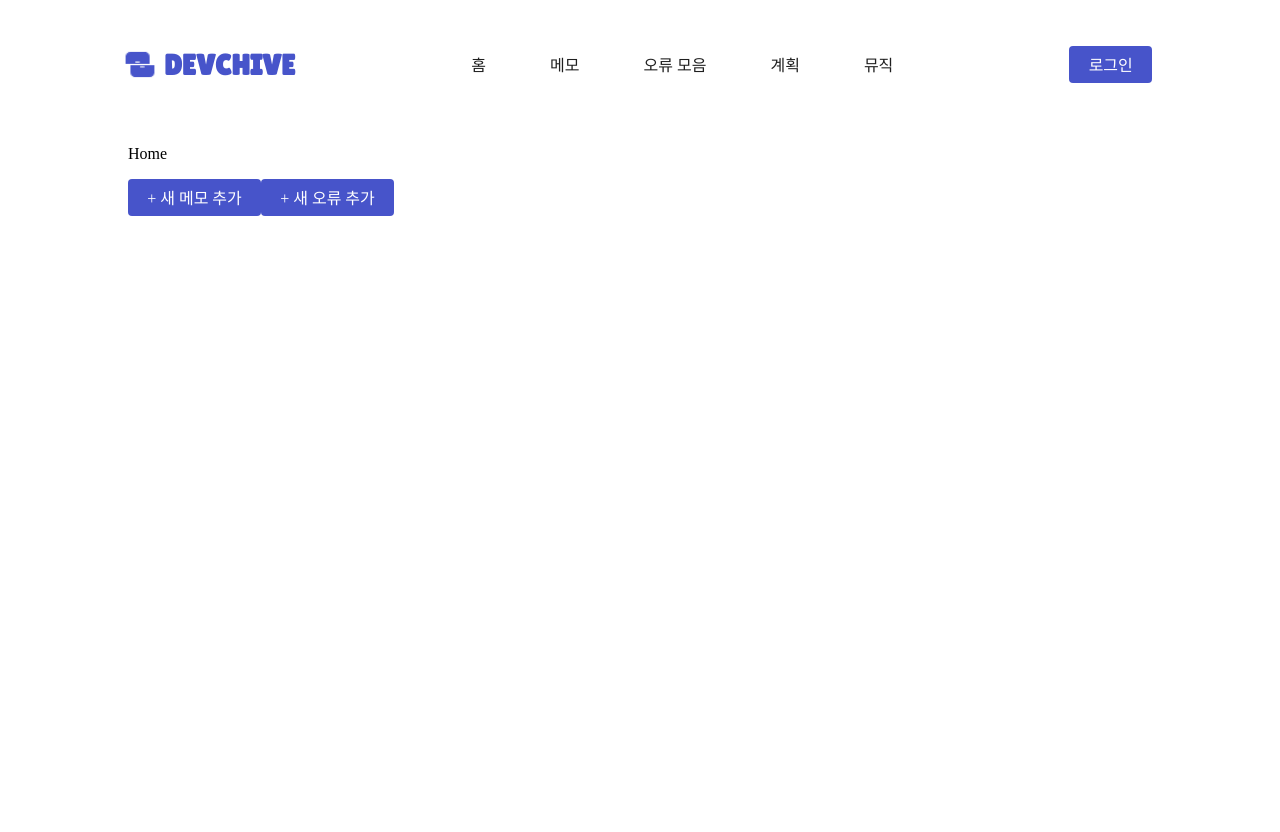
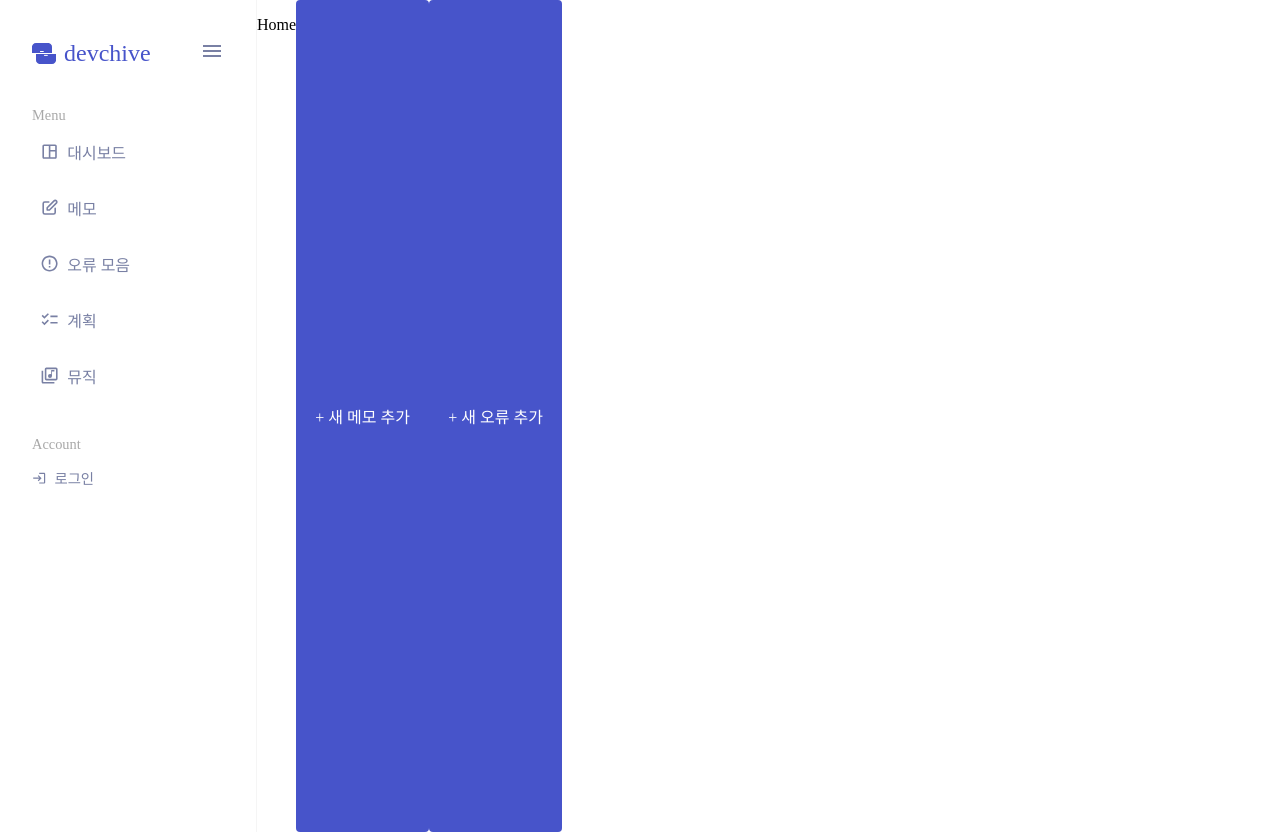
Before and after one commit to lsy20140/react-devchive-project, a React (Create React App) app: page / in a window 1280 px wide. Before the commit the page ends 800 px from the top, so only its background shows below. Built offline with nearby package versions, Linux system fonts and the light colour scheme; no server answers.

Commit message:
design: side navigation으로 ui 변경

```diff
--- a/src/App.js
+++ b/src/App.js
@@ -1,13 +1,16 @@
 import { Outlet } from 'react-router-dom'
-import Header from "./components/Header";
+import SideBar from './components/SideBar';
 import { AuthContextProvider } from './context/AuthContext';
 
 function App() {
   return (
     <>
     <AuthContextProvider>
-      <Header/>
-      <Outlet/>
+      <div className='container'>
+        <SideBar/>
+        <Outlet/>
+      </div>
+
     </AuthContextProvider>
 
     </>
--- a/src/components/Header.jsx
+++ /dev/null
@@ -1,44 +0,0 @@
-import React from 'react'
-import { Link } from 'react-router-dom';
-import { useAuthContext } from '../context/AuthContext';
-import '../index.css'
-import styles from '../styles/header.module.css'
-import Button from './ui/Button';
-import {IoIosArrowDown} from 'react-icons/io'
-
-export default function Header() {
-  const {user, login, logout} = useAuthContext();
-
-  return (
-    <header>
-      <Link to='/' className={styles.logo}>
-        <img src='logo.png'/>
-        <h2>DEVCHIVE</h2>
-      </Link>
-
-      <nav>
-        <Link to='/'>홈</Link>
-        <Link to='/memos'>메모</Link>
-        <Link to='/errorarchive'>오류 모음</Link>
-        <Link to='/studylist'>계획</Link>
-        <Link to='/music'>뮤직</Link>
-      </nav>
-      { !user && <Button text='로그인' onClick={login} />}
-      {user &&
-        <div className={styles.profile}>
-          <img className={styles.profileImg} src={user.photoURL}/>
-          <div>{user.displayName}</div>
-          <IoIosArrowDown/>
-          <ul>
-            <li className={styles.subItem}>
-              <p>나의 프로필</p>
-            </li>
-            <li className={styles.subItem} onClick={logout}>
-              <p>로그아웃</p>
-            </li>
-          </ul>
-        </div>
-      }
-    </header>
-  )
-}
--- /dev/null
+++ b/src/components/SideBar.jsx
@@ -0,0 +1,70 @@
+import React from 'react'
+import { Link } from 'react-router-dom';
+import {MdMenu, MdOutlineSpaceDashboard, MdOutlineErrorOutline, MdChecklist, MdOutlineLibraryMusic, MdOutlineLogin, MdOutlineLogout} from 'react-icons/md'
+import {HiOutlinePencilAlt} from 'react-icons/hi'
+import { useAuthContext } from '../context/AuthContext';
+import styles from '../styles/sideBar.module.css'
+
+export default function SideBar() {
+  const {user, login, logout} = useAuthContext();
+
+  return (
+    <div className={styles.sidebar}>
+      <div className={styles.logo_content}>
+        <Link to='/' className={styles.logo}>
+          <img src='logo.png'/>
+          <p>devchive</p>
+        </Link>
+        <div className={styles.menu}><MdMenu/></div>
+
+      </div>
+      <p>Menu</p>
+      <ul>
+        <Link to='/'>
+          <MdOutlineSpaceDashboard className={styles.icon}/>
+          <p>대시보드</p>
+        </Link>
+
+        <Link to='/memos'>
+          <HiOutlinePencilAlt className={styles.icon}/>
+          <p>메모</p>
+        </Link>
+        <Link to='/errorarchive'>
+          <MdOutlineErrorOutline className={styles.icon}/>
+          <p>오류 모음</p>
+        </Link>
+        <Link to='/studylist'>
+          <MdChecklist className={styles.icon}/>
+          <p>계획</p>
+        </Link>
+        <Link to='/music'>
+          <MdOutlineLibraryMusic className={styles.icon}/>
+          <p>뮤직</p>
+        </Link>
+      </ul>
+      <p>Account</p>
+      <div>
+        {!user &&
+          <div className={styles.logout} onClick={login}>
+            <MdOutlineLogin/>
+            <p>로그인</p>
+          </div>
+        }
+        {user &&
+          <div className={styles.profile}>
+            <img src={user.photoURL} className={styles.profileImg}/>
+            <p>{user.displayName}</p>
+          </div>
+        }
+        {user &&
+          <div className={styles.logout} onClick={logout}>
+            <MdOutlineLogout/>
+            <p>로그아웃</p>
+          </div>
+        }
+
+      </div>
+
+    </div>
+  )
+}
--- a/src/components/ui/Button.jsx
+++ b/src/components/ui/Button.jsx
@@ -1,9 +1,9 @@
 import React from 'react'
 import styles from '../../styles/button.module.css'
 
-export default function Button({text, onClick}) {
+export default function Button({text, onClick, value}) {
   return (
 
-    <button onClick={onClick}>{text}</button>
+    <button onClick={onClick} value={value}>{text}</button>
   )
 }
--- a/src/index.css
+++ b/src/index.css
@@ -1,5 +1,8 @@
 body {
-  margin: 0 auto;
+  min-height: 100vh;
+  width: 100%;
+  margin: 0;
+  overflow: hidden;
   align-items: center;
   font-family: 'Noto Sans KR';
   -webkit-font-smoothing: antialiased;
@@ -11,7 +14,7 @@ header {
   justify-content: space-between;
   align-items: center;
   vertical-align: middle;
-  padding: 1.5rem 0;
+  box-shadow: 0 4px 4px -4px rgba(0, 0, 0, 0.1);
 }
 
 code {
@@ -33,25 +36,6 @@ button{
   font-family: 'Noto Sans KR';
 }
 
-
-@media only screen and (min-width : 320px) {
-  body {
-    width: 100%;
-
-  }
-
+.container {
+  display: flex;
 }
-
-@media only screen and (min-width : 768px) {
-  body {
-    width: 768px
-
-  }
-}
-
-@media only screen and (min-width : 1024px) {
-  body {
-    width: 1024px;
-
-  }
-}
--- a/src/styles/header.module.css
+++ /dev/null
@@ -1,76 +0,0 @@
-@import url('https://fonts.googleapis.com/css2?family=Lilita+One&display=swap');
-
-nav {
-  display: flex;
-  gap: 4rem;
-}
-
-nav > a{
-  color: #1f1f1f;
-}
-
-.logo {
-  display: flex;
-  justify-content: flex-start;
-  flex: 0 0 auto;
-  align-items: center;
-}
-
-.logo > img {
-  transform: scale(120%);
-}
-
-.logo > h2 {
-  font-family: 'Lilita One', cursive;
-  font-size: 1.8rem;
-  color: var(--brand-base);
-  margin-left: 0.75rem;
-}
-
-.profile {
-  display: flex;
-  align-items: center;
-  gap: 0.5rem;
-  color: #625F68;
-  font-size: 90%;
-  position: relative;
-}
-
-.profileImg {
-  width: 2.2rem;
-  height: 2.2rem;
-  border-radius: 100%;
-}
-
-.profile ul {
-  display: none;
-  position: absolute;
-  top: 1.2rem;
-}
-
-.profile:hover ul{
-  display: block;
-}
-
-.subItem {
-  width: 100%;
-  display: flex;
-  padding: 0 0.75rem;
-  border-radius: 0.5rem;
-  cursor: pointer;
-}
-
-.subItem:hover {
-  background-color: #625f680c;
-}
-
-.subItem:hover p {
-  color: #000;
-}
-
-.subItem p {
-  font-size: 0.85rem;
-  color: #625F68;
-  font-weight: 500;
-  margin: 0.4rem 0;
-}
--- /dev/null
+++ b/src/styles/sideBar.module.css
@@ -0,0 +1,97 @@
+.sidebar {
+  position: relative;
+  height: 100vh;
+  width: 12rem;
+  background-color: #fff;
+  padding: 1rem 2rem;
+  border-right: 1.5px solid rgba(219, 219, 219, 0.269);
+}
+
+.sidebar>p{
+  color: rgb(168, 168, 168);
+  font-weight: 300;
+  margin: 0;
+  font-size: 0.9rem;
+  margin-top: 1rem;
+}
+
+.logo_content {
+  display: flex;
+  align-items: center;
+}
+
+.logo {
+  color: var(--brand-base);
+  display: flex;
+  align-items: center;
+  width: 100%;
+}
+
+.logo p {
+  font-size: 1.5rem;
+  font-weight: 500;
+  margin-left: 0.5rem;
+}
+
+.menu {
+  font-size: 1.5rem;
+  color:rgb(121, 128, 164);
+}
+
+ul {
+  margin: 0;
+  padding: 0;
+  margin-bottom: 2rem;
+}
+
+ul > *{
+  display: flex;
+  align-items: center;
+  width: 100%;
+  list-style: none;
+  border-radius: 0.5rem;
+  transition: all 0.4s ease;
+  color:rgb(121, 128, 164);
+
+}
+
+ul > *:hover {
+  background-color: rgba(235,239,253,255);
+}
+
+ul > *:hover > *{
+  color: var(--brand-base);
+  font-weight: 600;
+}
+
+
+.icon {
+  margin: 0 0.5rem;
+  font-size: 1.2rem;
+  color:rgb(121, 128, 164);
+}
+
+.profile {
+  display: flex;
+  align-items: center;
+  margin-top: 1rem;
+}
+
+.profileImg{
+  width: 2.2rem;
+  height: 2.2rem;
+  border-radius: 100%;
+  margin-right: 0.8rem;
+}
+
+.logout {
+  display: flex;
+  align-items: center;
+  font-size: 0.9rem;
+  cursor: pointer;
+  color:rgb(121, 128, 164);
+}
+
+.logout > *:first-child {
+  margin-right: 0.5rem;
+}
```
